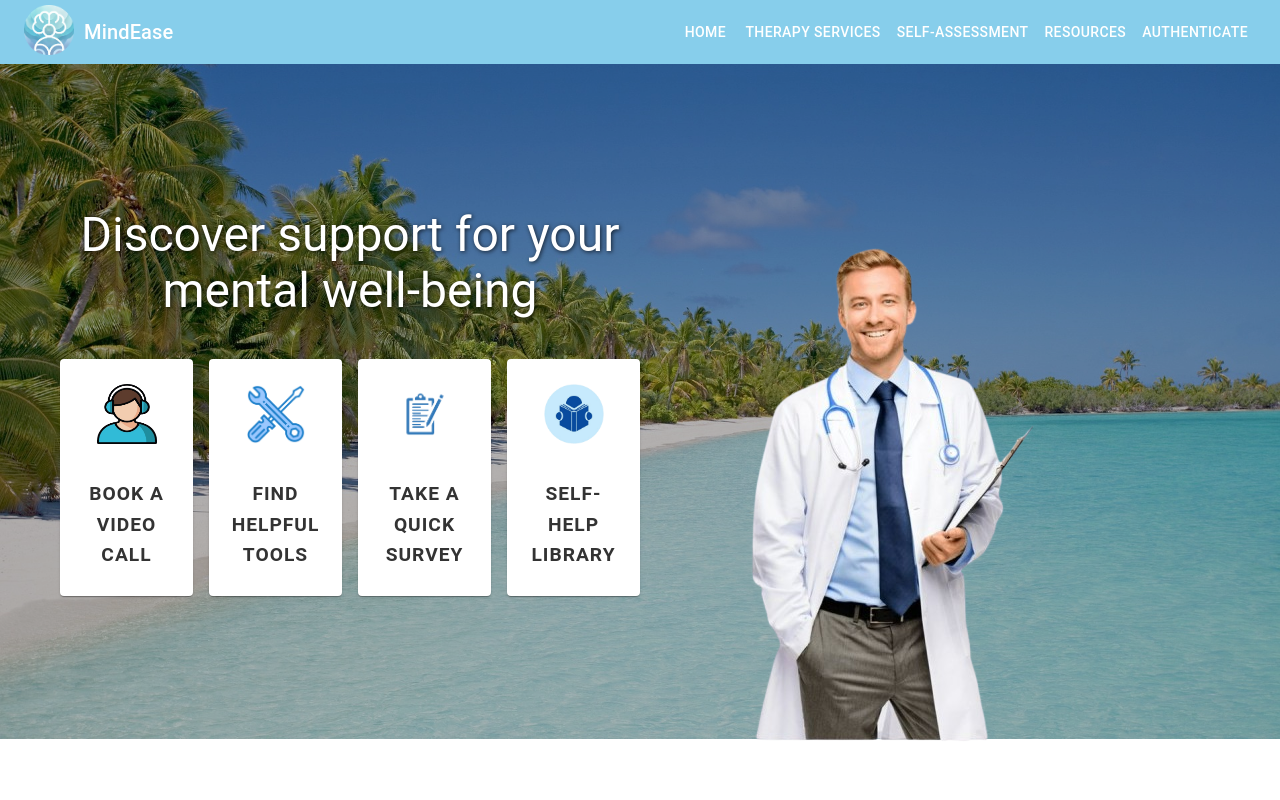
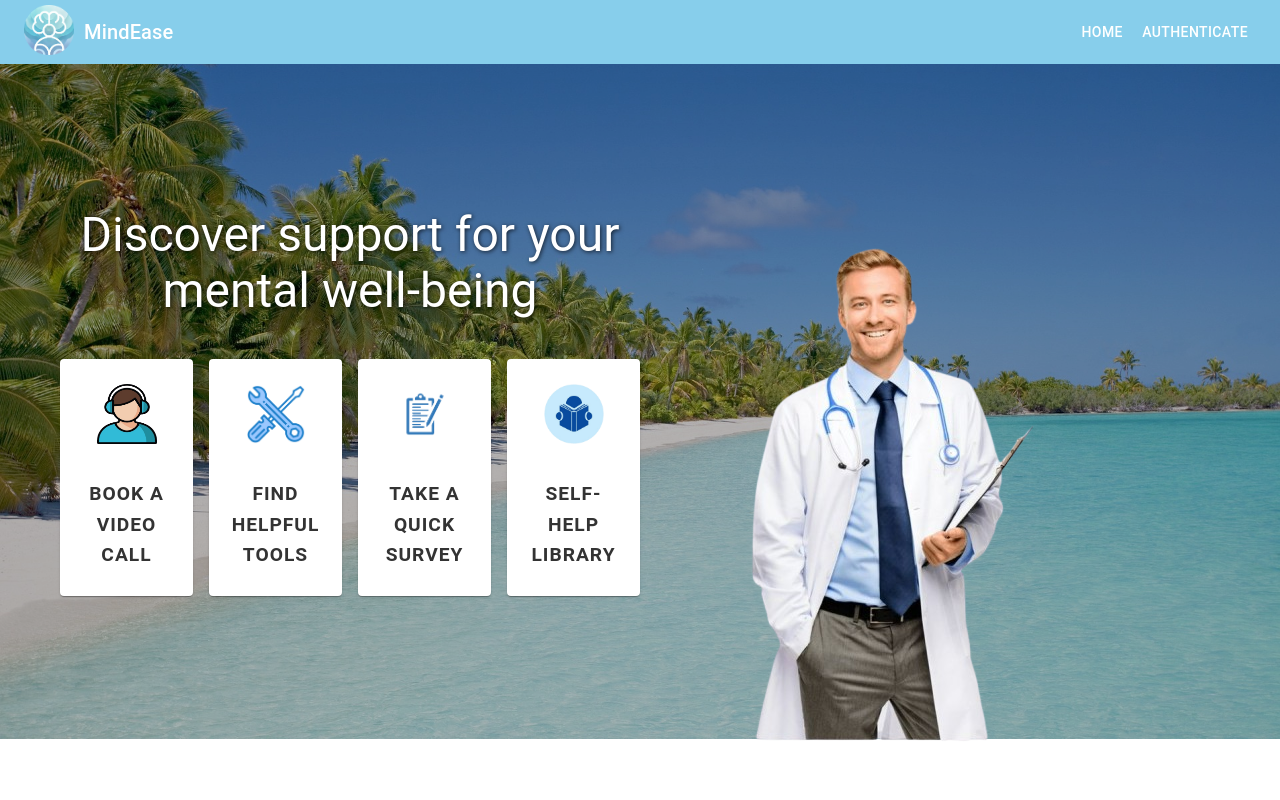
Before and after one commit to imoalim/mindEase, a React (Vite) app in the folder frontend/: page / in a window 1280 px wide. Shown: the top 800 px of the page. Built offline with nearby package versions, Linux system fonts and the light colour scheme.

Commit message:
added change of role after approval and navbar functionalities based by role

```diff
--- a/frontend/src/components/NavBar.jsx
+++ b/frontend/src/components/NavBar.jsx
@@ -4,7 +4,7 @@ import logo from '@/assets/pictures/logo.png'
 import {useAuth} from "../services/AuthProvider.jsx";
 
 const NavBar = () => {
-    const {isAuthenticated, logout} = useAuth()
+    const {isAuthenticated, logout, user} = useAuth()
     const navigate = useNavigate()
 
     const onLogoutClick = () => {
@@ -21,9 +21,27 @@ const NavBar = () => {
                 </Typography>
 
                 <Button color="inherit" component={Link} to="/">Home</Button>
-                <Button color="inherit" component={Link} to="/therapy-services">Therapy Services</Button>
-                <Button color="inherit" component={Link} to="/self-assessment">Self-Assessment</Button>
-                <Button color="inherit" component={Link} to="/resources">Resources</Button>
+
+                {user && user.roles.find(role => role==="ADMIN") &&
+                    <Button color="inherit" component={Link} to="/admin/therapists-verification">Verification</Button>
+                }
+
+                {user && user.roles.find(role => role==="THERAPIST" || role === "PSYCHOLOGY_STUDENT") &&
+                    <Button color="inherit" component={Link} to="/appointments">Appointments</Button>
+                }
+
+                {user && user.roles.find(role => role==="USER") &&
+                    <>
+                        <Button color="inherit" component={Link} to="/appointment-page">
+                            Therapy Services
+                        </Button>
+                        <Button color="inherit" component={Link} to="/resources">
+                            Resources
+                        </Button>
+                    </>
+                }
+
+
                 {isAuthenticated && (
                     <>
                         <Button color="inherit" component={Link} to="/profile">
```
Also changed, not shown: 2 other files (tests, documents, lock files or other folders).
